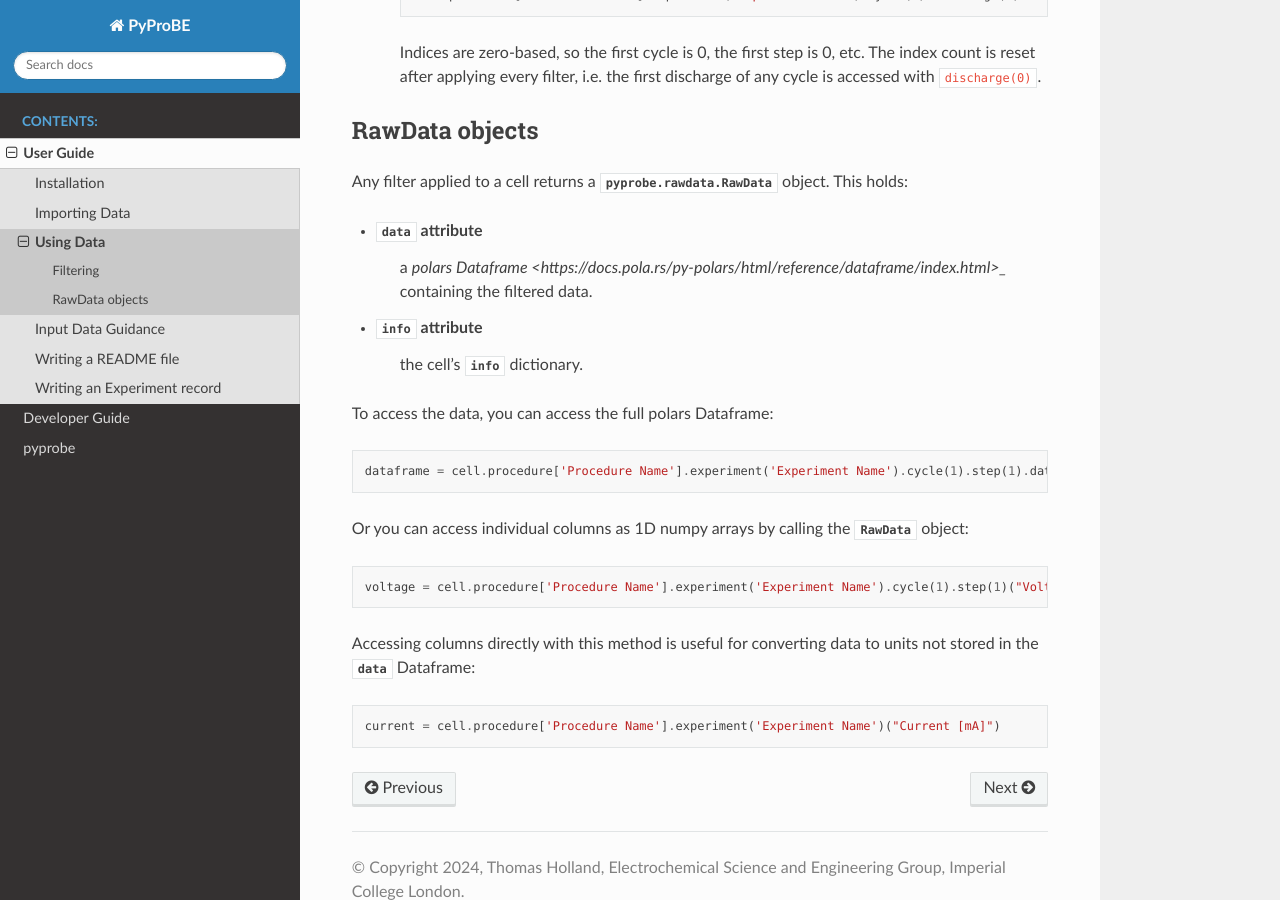
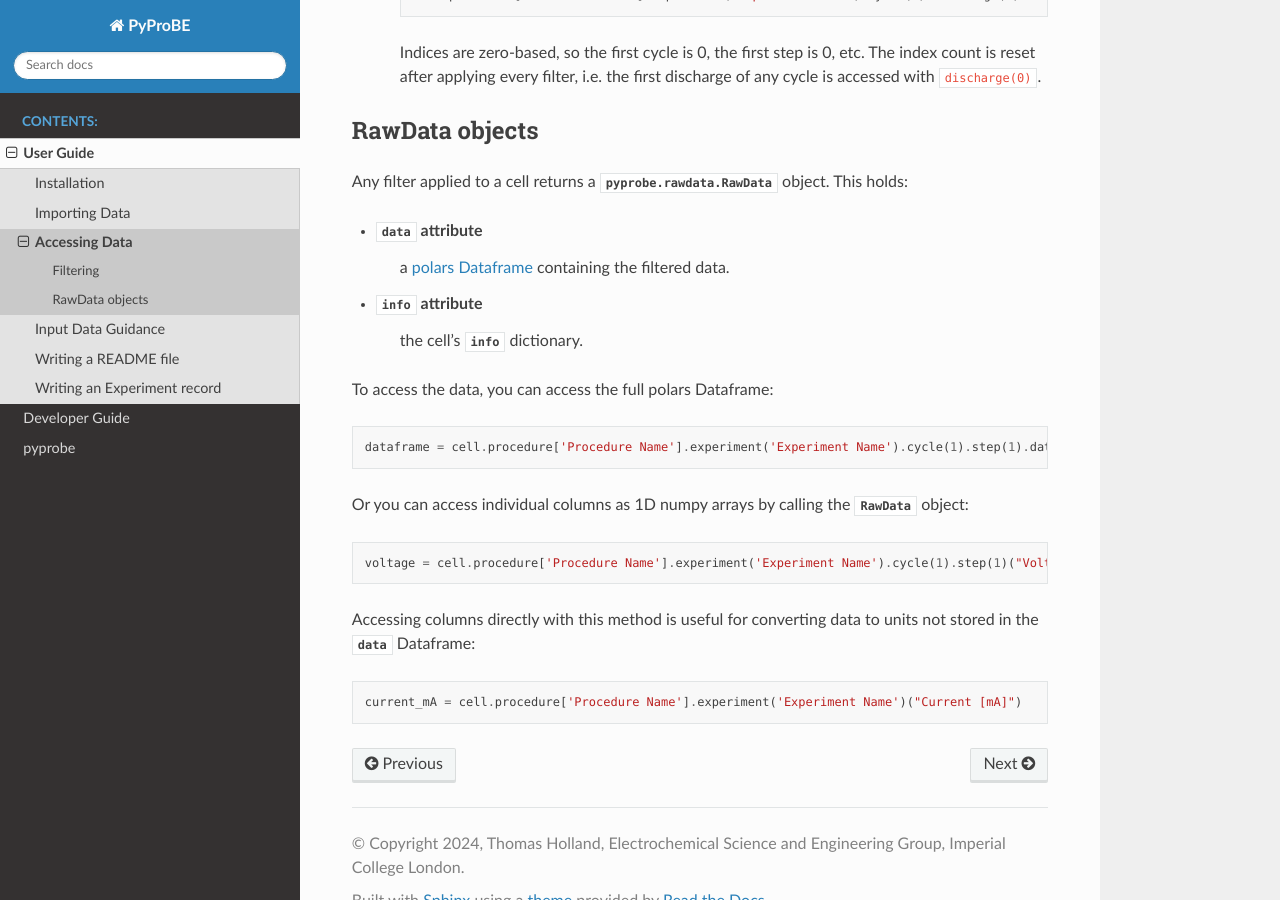
Before and after one commit to ImperialCollegeLondon/PyProBE, a Sphinx documentation site: the page built from docs/source/accessing_data.rst, in a window 1280 px wide and 900 px high, scrolled down 939 px. Built offline with Sphinx 7.4.7 and the Read the Docs theme 2.0.0, drawn with Linux system fonts in a browser that asks for light colours; some of the changed text lies outside the part shown.

Commit message:
Rename using data to accessing data

```diff
--- a/docs/source/using_data.rst
+++ b/docs/source/accessing_data.rst
@@ -1,5 +1,5 @@
-Using Data
-==========
+Accessing Data
+==============
 
 Filtering
 ---------
@@ -57,7 +57,7 @@ Any filter applied to a cell returns a :class:`pyprobe.rawdata.RawData` object.
 holds:
 
 * :attr:`~pyprobe.rawdata.RawData.data` attribute
-   a `polars Dataframe <https://docs.pola.rs/py-polars/html/reference/dataframe/index.html>_`
+   a `polars Dataframe <https://docs.pola.rs/py-polars/html/reference/dataframe/index.html>`_
    containing the filtered data.
 * :attr:`~pyprobe.rawdata.RawData.info` attribute
    the cell's :attr:`~pyprobe.cell.Cell.info` dictionary.
@@ -80,4 +80,4 @@ stored in the :attr:`~pyprobe.rawdata.RawData.data` Dataframe:
 
 .. code-block:: python
 
-   current = cell.procedure['Procedure Name'].experiment('Experiment Name')("Current [mA]")
+   current_mA = cell.procedure['Procedure Name'].experiment('Experiment Name')("Current [mA]")
--- a/docs/source/user_guide.rst
+++ b/docs/source/user_guide.rst
@@ -6,7 +6,7 @@ User Guide
 
    installation
    importing_data
-   using_data
+   accessing_data
    input_data_guidance
    writing_a_readme_file
    writing_an_experiment_record
```
